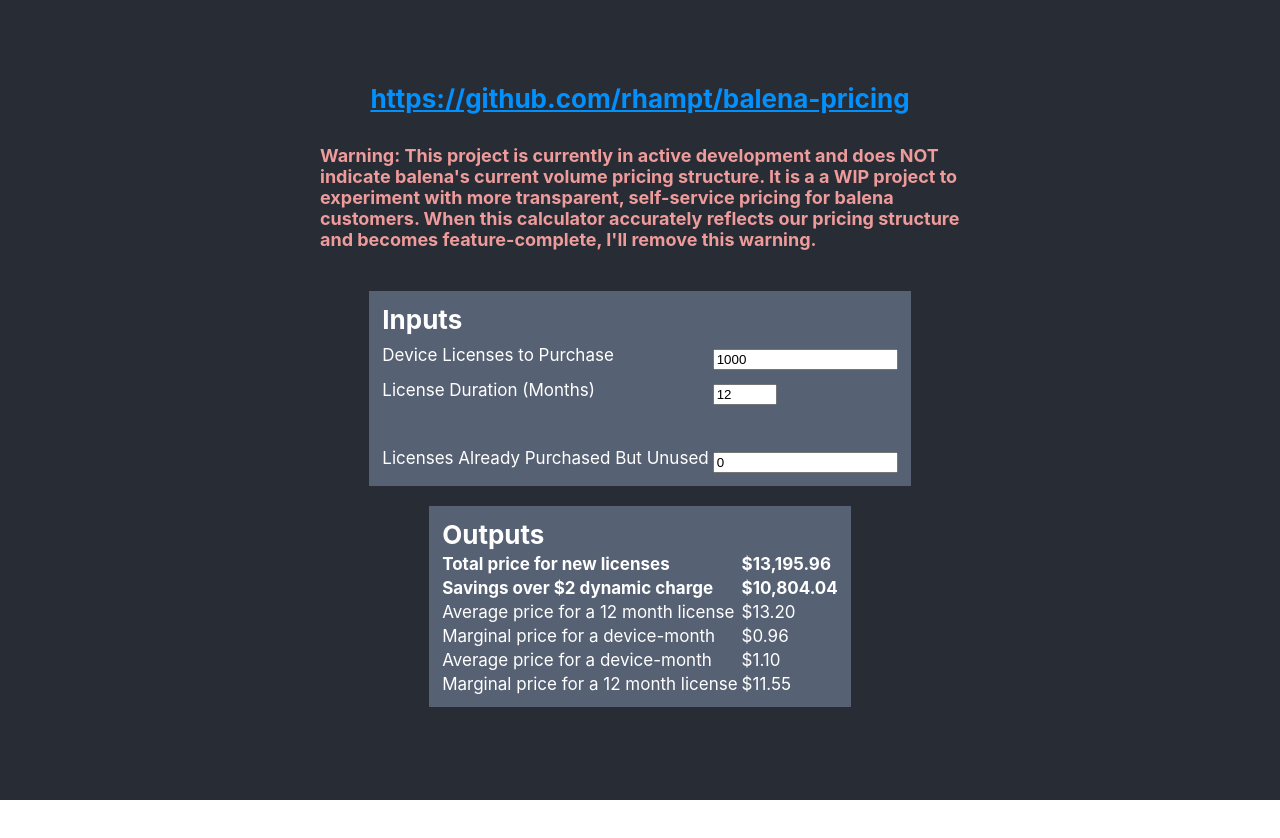
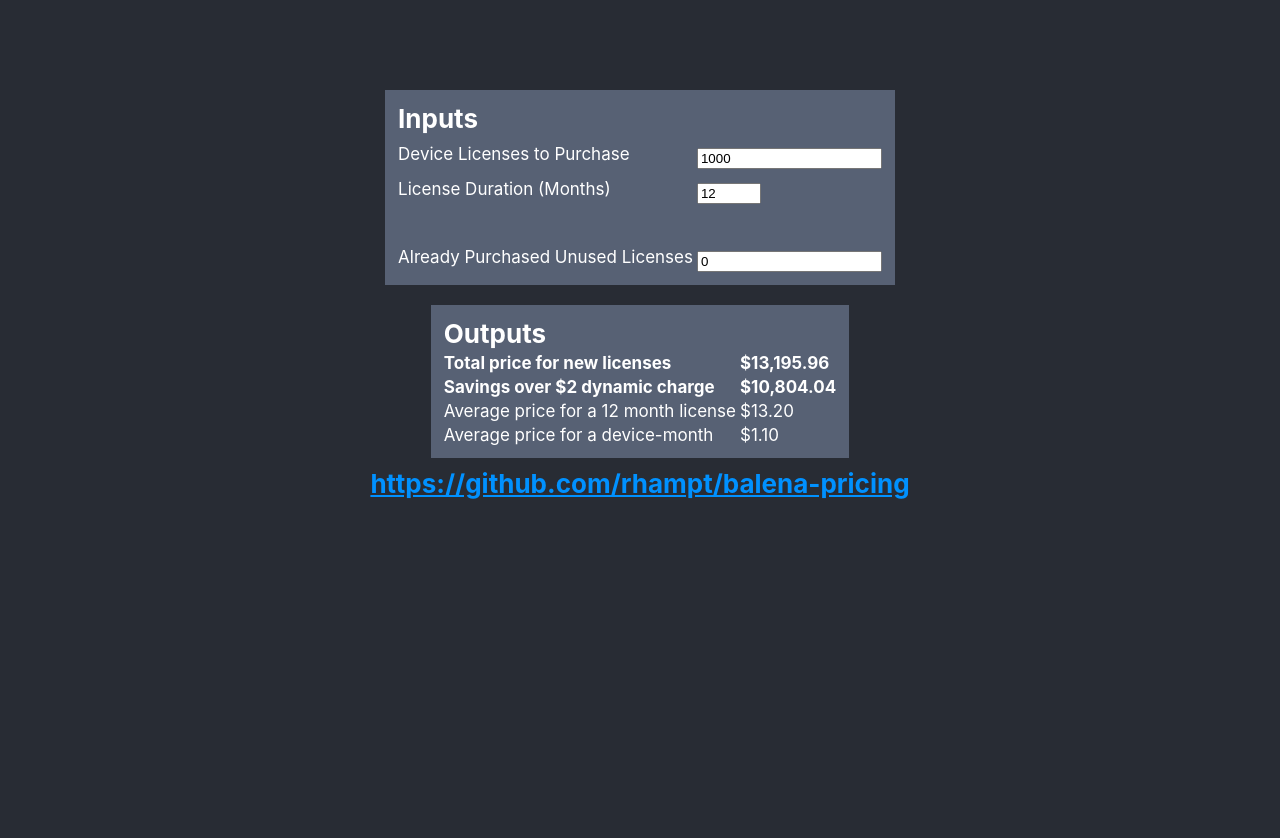
Before and after one commit to rhampt/balena-pricing, a React (Create React App) app in the folder frontend/: page / in a window 1280 px wide. Shown: the top 838 px of the page. Before the commit the page ends 800 px from the top, so only its background shows below. Built offline with nearby package versions, Linux system fonts and the light colour scheme.

Commit message:
[Commit Title] [Commit Body]
Change-type: patch|minor|major
Signed-off-by: Ryan Hampton (@rhampt) rhampt@balena.io

```diff
--- a/frontend/src/App.css
+++ b/frontend/src/App.css
@@ -4,7 +4,8 @@
   display: flex;
   flex-direction: column;
   align-items: center;
-  justify-content: center;
+  justify-content: top;
+  padding-top: 10vh;
   font-size: calc(10px + 2vmin);
   color: white;
 }
--- a/frontend/src/App.js
+++ b/frontend/src/App.js
@@ -61,19 +61,14 @@
 
   return (
     <div className="App">
-      <strong>
-        <a className="repo" href="https://github.com/rhampt/balena-pricing">
-          https://github.com/rhampt/balena-pricing
-        </a>
-      </strong>
-      <br></br>
+      {/* <br></br>
       <strong className="Warning">
         Warning: This project is currently in active development and does NOT indicate balena's current volume pricing
         structure. It is a a WIP project to experiment with more transparent, self-service pricing for balena customers.
         When this calculator accurately reflects our pricing structure and becomes feature-complete, I'll remove this
         warning.
       </strong>
-      <br></br>
+      <br></br>*/}
       <table className="Table">
         <tr>
           <td>
@@ -95,7 +90,7 @@
         </tr>
         <br></br>
         <tr>
-          <td className="subTextRow">Licenses Already Purchased But Unused</td>
+          <td className="subTextRow">Already Purchased Unused Licenses</td>
           <td>
             <input type="number" name="existingLicenses" value={input.existingLicenses} onChange={changeHandler} />
           </td>
@@ -129,19 +124,24 @@
           <td className="subTextRow">Average price for a {input.duration} month license</td>
           <td className="subTextRow">{output.average}</td>
         </tr>
-        <tr>
-          <td className="subTextRow">Marginal price for a device-month</td>
-          <td className="subTextRow">{output.marginalDM}</td>
-        </tr>
+        {/* <tr>
+          <td className="subTextRow">Marginal price for a {input.duration} month license</td>
+          <td className="subTextRow">{output.marginal}</td>
+        </tr> */}
         <tr>
           <td className="subTextRow">Average price for a device-month</td>
           <td className="subTextRow">{output.averageDM}</td>
         </tr>
-        <tr>
-          <td className="subTextRow">Marginal price for a {input.duration} month license</td>
-          <td className="subTextRow">{output.marginal}</td>
-        </tr>
+        {/* <tr>
+          <td className="subTextRow">Marginal price for a device-month</td>
+          <td className="subTextRow">{output.marginalDM}</td>
+        </tr> */}
       </table>
+      <strong>
+        <a className="repo" href="https://github.com/rhampt/balena-pricing">
+          https://github.com/rhampt/balena-pricing
+        </a>
+      </strong>
     </div>
   );
 }
```
Also changed, not shown: 1 other file (tests, documents, lock files or other folders).
